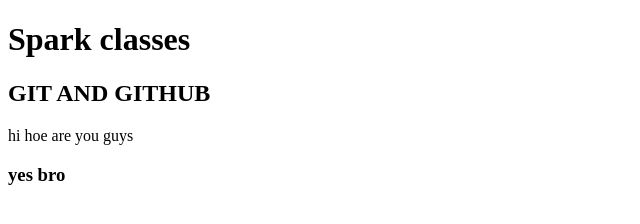
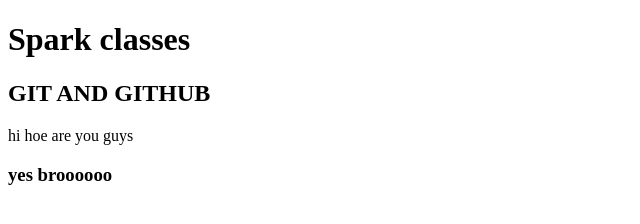
Before and after one commit to Alan12045/ALAN, a plain HTML site: page index.html in a window 1280 px wide. Shown: the full height of the page, 0-640 px from the left. Drawn offline with Linux system fonts and the light colour scheme.

Commit message:
commit message

```diff
--- a/index.html
+++ b/index.html
@@ -9,6 +9,6 @@
     <h1>Spark classes</h1>
    <h2>GIT AND GITHUB</h2>
    <p> hi hoe are you guys </p>
-   <h3>yes bro</h3>
+   <h3>yes broooooo</h3>
 </body>
 </html>
```
